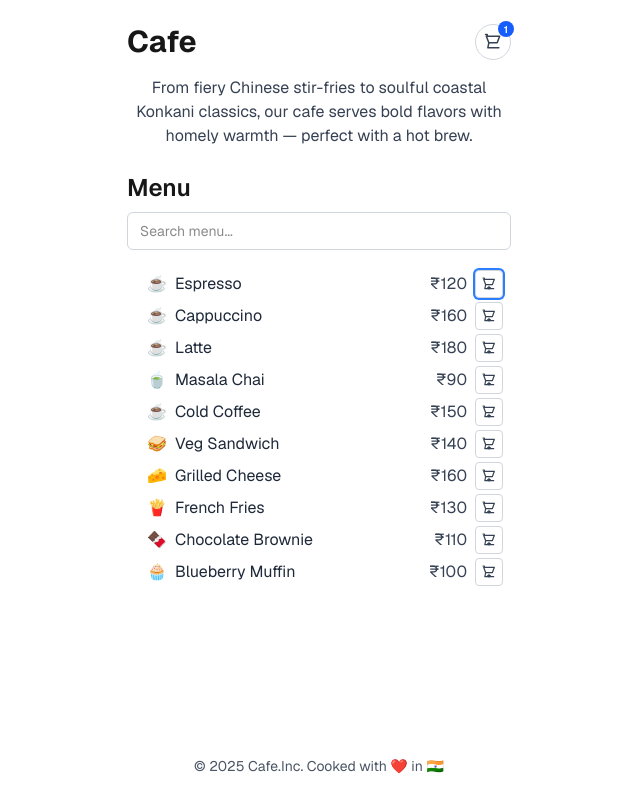
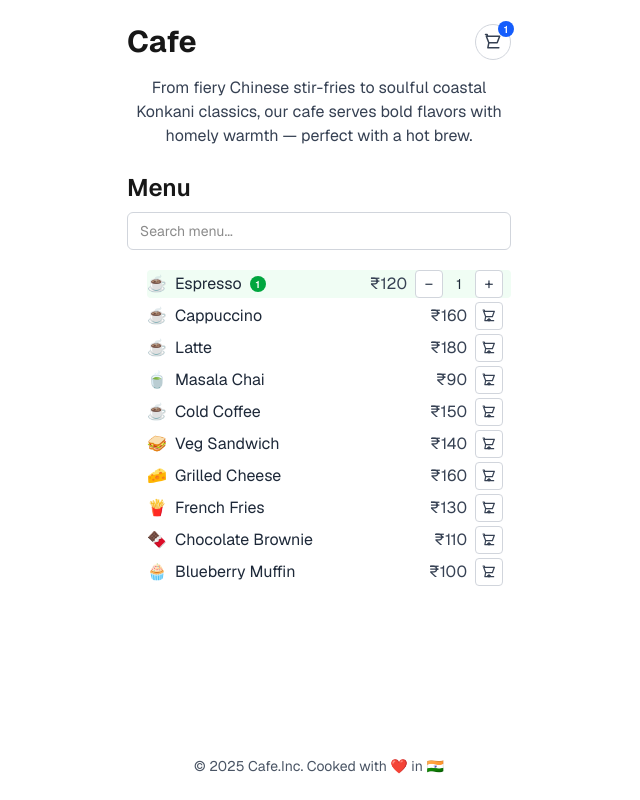
Before and after one commit to mayurkode7/calculatorPlus, a Next.js app in the folder calculator-plus-app/: page /cafe in a window 1280 px wide. Both pictures are taken after a click on the button 810 px from the left and 284 px from the top of the page. Shown: the whole page, without its empty margins (321-961 px from the left). Built offline with nearby package versions, Linux system fonts and the light colour scheme.

Commit message:
Enhance Cafe component to display item quantities in cart, allowing users to increment or decrement item counts. Update item list styling for better visual feedback when items are in the cart.

```diff
--- a/calculator-plus-app/src/app/cafe/page.js
+++ b/calculator-plus-app/src/app/cafe/page.js
@@ -161,16 +161,49 @@ export default function Cafe() {
             {filteredItems.length === 0 ? (
               <li className="list-none text-gray-500">No items found.</li>
             ) : (
-              filteredItems.map((item) => (
-                <li key={item.name} className="flex items-center justify-between pr-2">
-                  <span><span className="mr-2" aria-hidden>{getEmoji(item.name)}</span>{item.name}</span>
+              filteredItems.map((item) => {
+                const cartEntry = cart.find((x) => x.name === item.name);
+                const inCart = Boolean(cartEntry);
+                const qty = cartEntry?.qty ?? 0;
+                return (
+                  <li key={item.name} className={`flex items-center justify-between pr-2 rounded ${inCart ? "bg-green-50" : ""}`}>
+                    <span className="flex items-center">
+                      <span className="mr-2" aria-hidden>{getEmoji(item.name)}</span>
+                      {item.name}
+                      {inCart && (
+                        <span className="ml-2 inline-flex items-center justify-center text-[10px] font-semibold bg-green-600 text-white rounded-full h-4 min-w-[1rem] px-1" aria-label={`Quantity ${qty}`}>
+                          {qty}
+                        </span>
+                      )}
+                    </span>
                     <div className="flex items-center gap-2">
                       <span className="text-gray-700">₹{item.price}</span>
+                      {inCart ? (
+                        <div className="flex items-center gap-1">
                           <button
                             type="button"
-                      className="h-7 w-7 inline-flex items-center justify-center rounded border border-gray-300 bg-white text-gray-700 hover:text-gray-900 hover:bg-gray-50 focus:outline-none focus:ring-2 focus:ring-blue-500"
+                            className="h-7 w-7 inline-flex items-center justify-center rounded border border-gray-300 bg-white text-gray-700 hover:text-gray-900 hover:bg-gray-50 focus:outline-none"
+                            aria-label={`Decrease ${item.name}`}
+                            onClick={() => decrement(item.name)}
+                          >
+                            −
+                          </button>
+                          <span className="min-w-[1.5rem] text-center text-sm">{qty}</span>
+                          <button
+                            type="button"
+                            className="h-7 w-7 inline-flex items-center justify-center rounded border border-gray-300 bg-white text-gray-700 hover:text-gray-900 hover:bg-gray-50 focus:outline-none"
+                            aria-label={`Increase ${item.name}`}
+                            onClick={() => increment(item.name)}
+                          >
+                            +
+                          </button>
+                        </div>
+                      ) : (
+                        <button
+                          type="button"
+                          className={`h-7 w-7 inline-flex items-center justify-center rounded border focus:outline-none focus:ring-2 focus:ring-blue-500 border-gray-300 bg-white text-gray-700 hover:text-gray-900 hover:bg-gray-50`}
                           aria-label={`Add ${item.name} to cart`}
-                      title="Add to cart"
+                          title={"Add to cart"}
                           onClick={(e) => addToCart(item, e.currentTarget)}
                         >
                           <svg xmlns="http://www.w3.org/2000/svg" viewBox="0 0 24 24" fill="none" stroke="currentColor" className="h-4 w-4">
@@ -178,9 +211,11 @@ export default function Cafe() {
                             <path strokeLinecap="round" strokeLinejoin="round" strokeWidth="1.8" d="M10 17.5h4M12 15.5v4" />
                           </svg>
                         </button>
+                      )}
                     </div>
                   </li>
-              ))
+                );
+              })
             )}
           </ul>
         </section>
```
Lines whose indentation alone changed are shown as unchanged.
